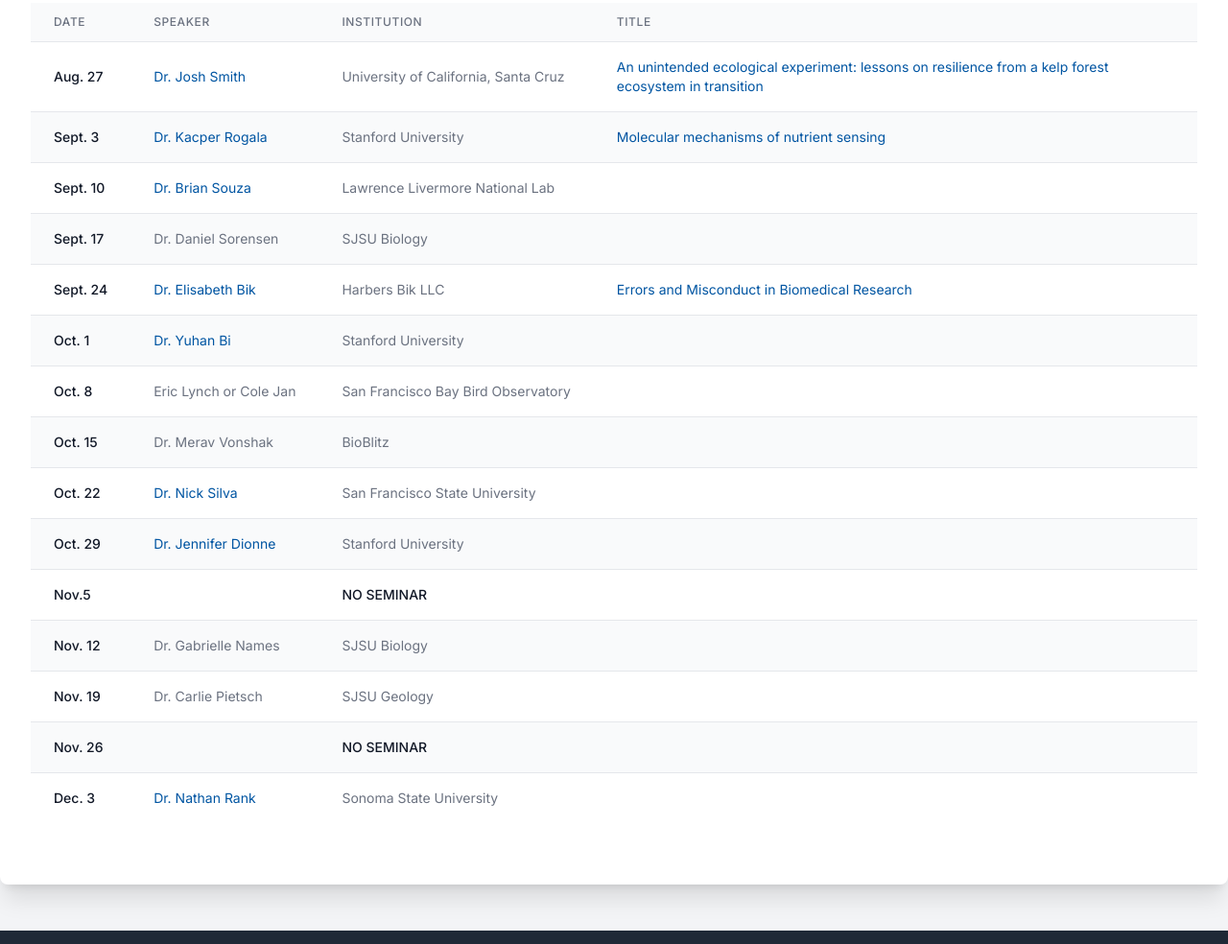
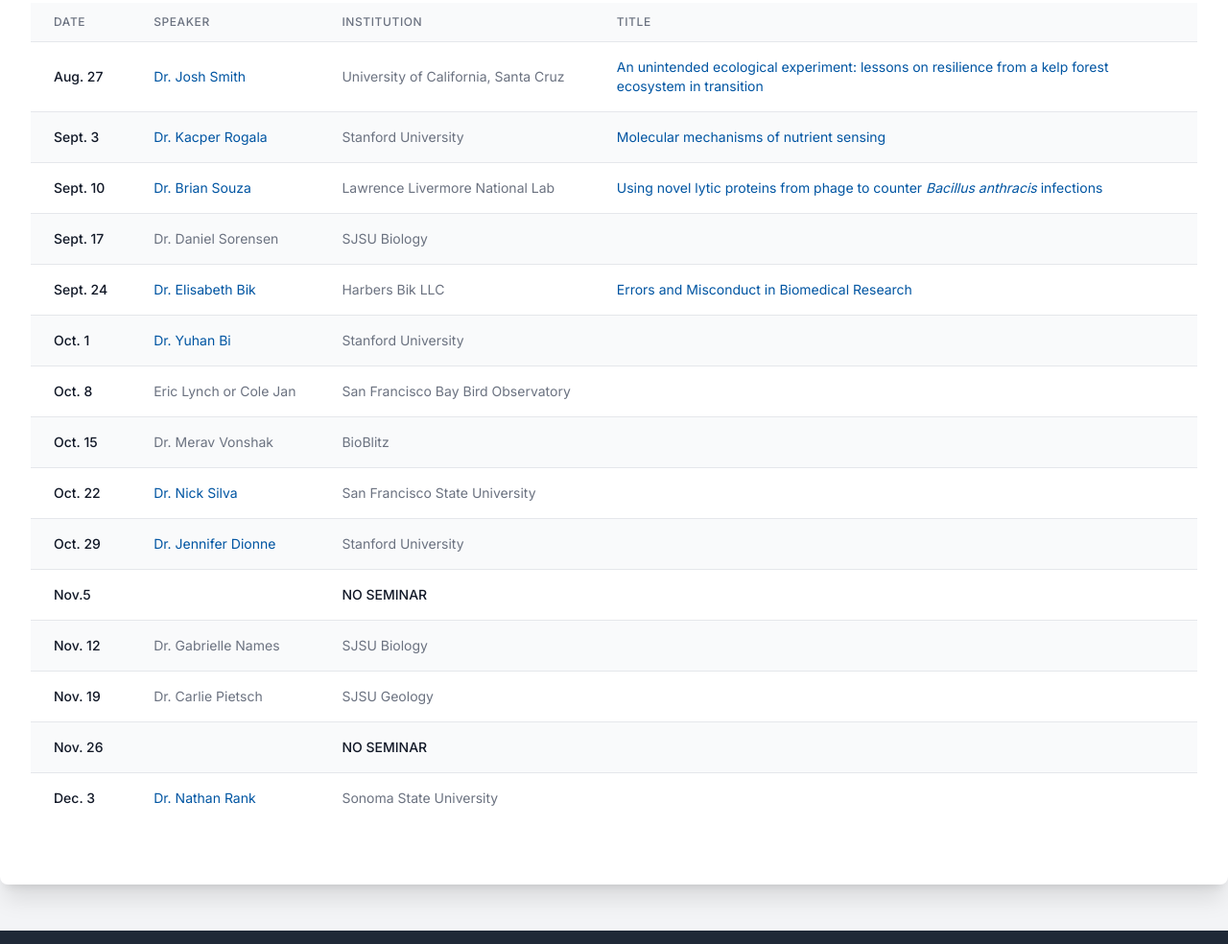
Before and after one commit to bugbiter-sjsu/biology-seminar-site, a plain HTML site: page index.html in a window 1280 px wide. Shown: the part 957-1941 px from the top of the page at 96% size. Drawn offline with nearby package versions, Linux system fonts and the light colour scheme.

Commit message:
Added souza title and link index.html

```diff
--- a/index.html
+++ b/index.html
@@ -123,7 +123,7 @@
                             <td class="px-6 py-4 whitespace-nowrap text-sm font-medium text-gray-900">Sept. 10</td>
                             <td class="px-6 py-4 whitespace-nowrap text-sm text-gray-500"><a href="https://www.linkedin.com/in/brian-souza-85755b39/" class="text-primary hover:text-secondary">Dr. Brian Souza</a></td>
                             <td class="px-6 py-4 whitespace-nowrap text-sm text-gray-500">Lawrence Livermore National Lab</td>
-                            <td class="px-6 py-4 text-sm text-gray-500 break-words"></td>
+                            <td class="px-6 py-4 text-sm text-gray-500 break-words"><a href="souza.html" class="text-primary hover:text-secondary">Using novel lytic proteins from phage to counter <i>Bacillus anthracis</i> infections</a></td>
                         </tr>
                         <tr class="bg-gray-50">
                             <td class="px-6 py-4 whitespace-nowrap text-sm font-medium text-gray-900">Sept. 17</td>
```
